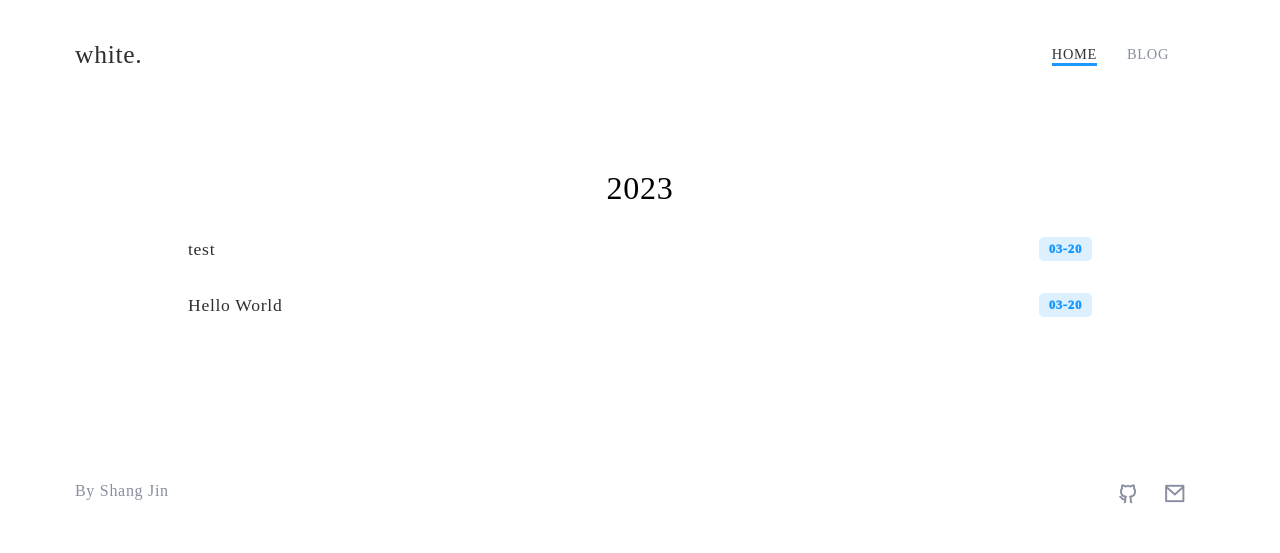
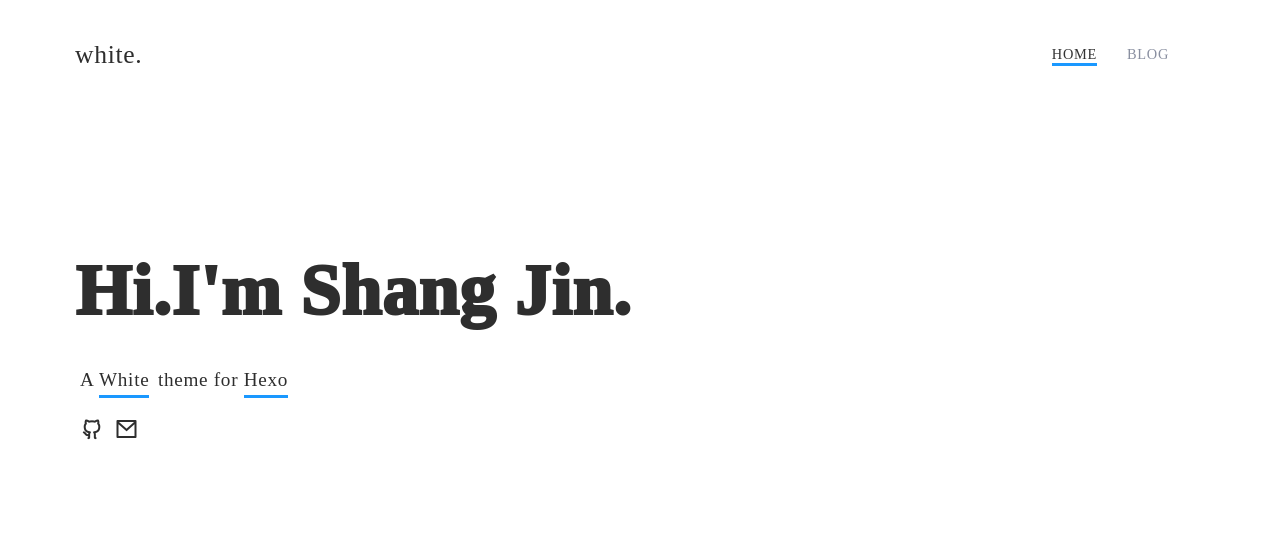
Before and after one commit to shangjin2001/shangjin2001.github.io, a plain HTML site: page index.html in a window 1280 px wide. Drawn offline with nearby package versions, Linux system fonts and the light colour scheme; a web font is replaced by a local one.

Commit message:
Site updated: 2023-03-20 21:16:09

```diff
--- a/index.html
+++ b/index.html
@@ -99,39 +99,26 @@
 <div class="body-outer">
   <div class="body-inner">
 
+    <section class="intro-section">
+    <div class="intro-content">
+        <div class="intro-title animate__animated  animate__fadeInUp">Hi.I&#39;m Shang Jin.</div>
+        <div class="intro-sub animate__animated  animate__fadeInUp"><p>A <a target="_blank" rel="noopener" href="https://github.com/FuShaoLei/hexo-theme-white">White</a> theme for <a target="_blank" rel="noopener" href="http://hexo.io/">Hexo</a></p>
+</div>
+        <p class="intro-contact animate__animated  animate__fadeInUp">
 
+                <a href="https://github.com/shangjin2001" target="_blank">
+                    <i class="ri-github-line"></i>
+                </a>
 
-    <section class="archive-outer">
-    <section class="archive-inner">
+                <a href="mailto:841783024@qq.com" target="_blank">
+                    <i class="ri-mail-line"></i>
+                </a>
 
+        </p>
+    </div>
 
+</section>
 
-
-
-
-        <div class="archive-name animate__animated  animate__fadeInUp">2023</div>
-
-          <a  href="/2023/03/20/test/">
-          <div class="archive-post animate__animated  animate__fadeInUp">
-            <div class="archive-post-title">test</div>
-            <div class="archive-post-date">03-20</div>
-            <!-- Mar 20 -->
-          </div>
-          </a>
-
-
-
-          <a  href="/2023/03/20/hello-world/">
-          <div class="archive-post animate__animated  animate__fadeInUp">
-            <div class="archive-post-title">Hello World</div>
-            <div class="archive-post-date">03-20</div>
-            <!-- Mar 20 -->
-          </div>
-          </a>
-
-
-    </section>
-</section>
 
 
   </div>
@@ -140,33 +127,6 @@
 
 
 <!-- 如果是home模式的话，不在首页就显示footer，如果不是home模式的话 所有都显示footer -->
-
-  <div class="footer-outer animate__animated  animate__fadeInUp">
-    <div class="footer-inner">
-    <div class="footer-text">
-    <p>By <a target="_blank" rel="noopener" href="https://github.com/shangjin2001">Shang Jin</a></p>
-
-    </div>
-    <div class="footer-contact">
-    <ul class="footer-ul">
-
-        <li class="footer-li">
-            <a href="https://github.com/shangjin2001" target="_blank">
-                <i class="ri-github-line"></i>
-            </a>
-        </li>
-
-        <li class="footer-li">
-            <a href="mailto:841783024@qq.com" target="_blank">
-                <i class="ri-mail-line"></i>
-            </a>
-        </li>
-
-    </ul>
-    </div>
-    </div>
-</div>
-
 
 
 
```
